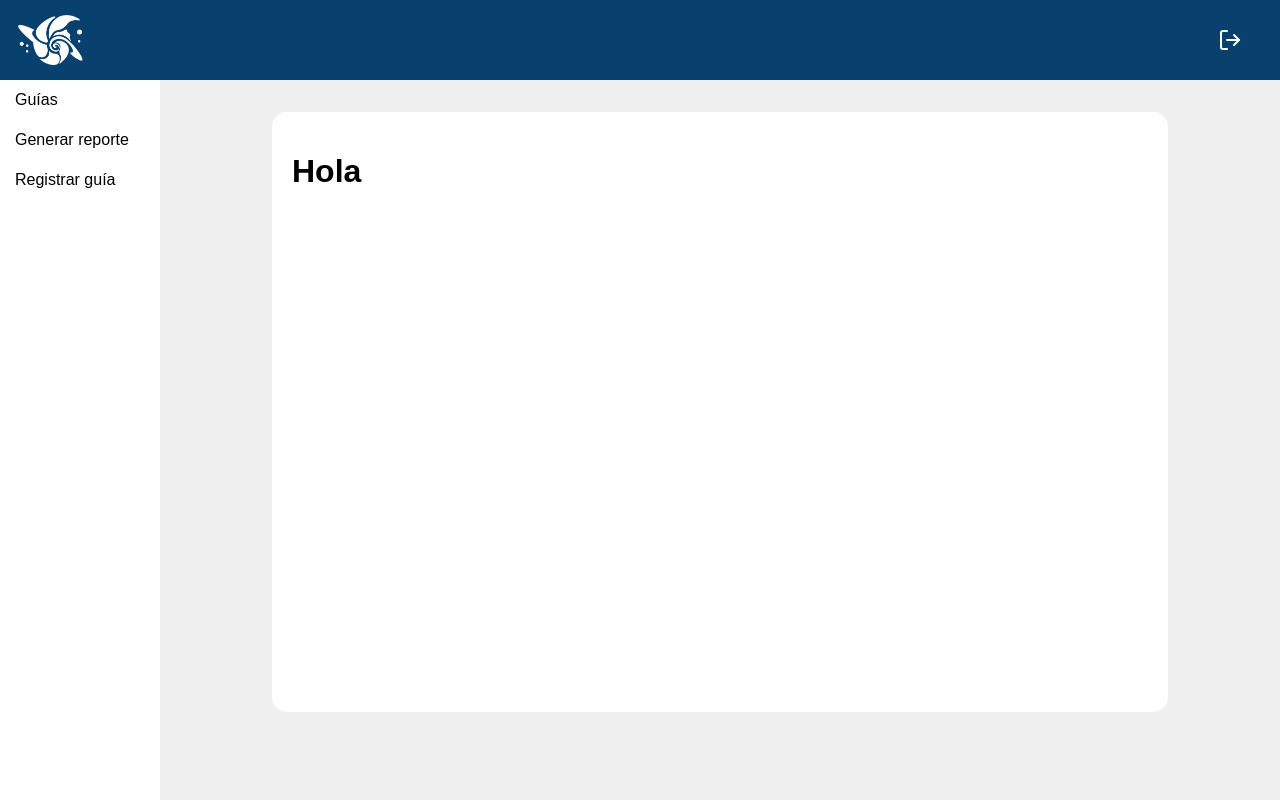
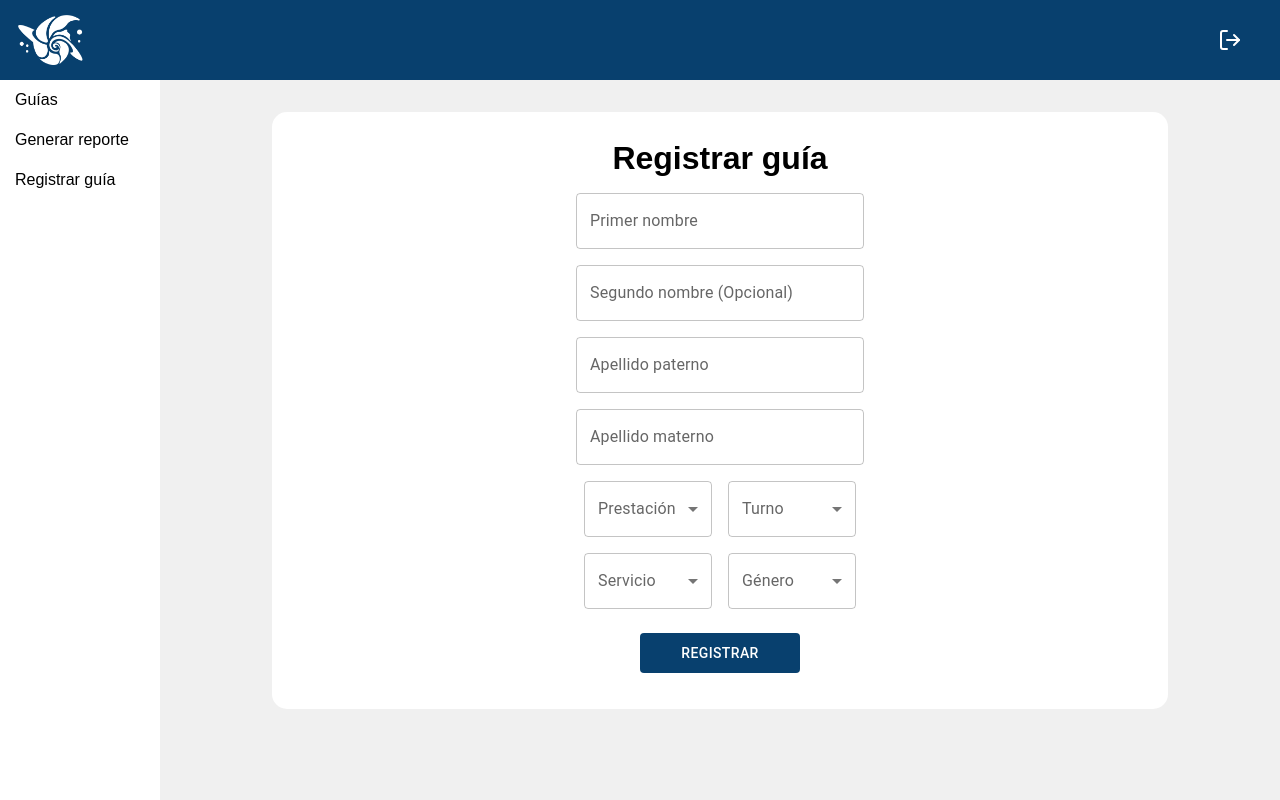
Before and after one commit to ReynaldoCerpa/registro-guias, a React (Create React App) app: page /AdminHome in a window 1280 px wide. Both pictures are taken after a click on the element "Registrar guía". Built offline with nearby package versions, Linux system fonts and the light colour scheme.

Commit message:
register form has styles

```diff
--- a/package.json
+++ b/package.json
@@ -5,6 +5,7 @@
   "dependencies": {
     "@emotion/react": "^11.7.1",
     "@emotion/styled": "^11.6.0",
+    "@material-ui/core": "^4.12.3",
     "@mui/material": "^5.2.4",
     "@mui/styled-engine-sc": "^5.1.0",
     "@testing-library/jest-dom": "^5.16.1",
--- a/src/components/Buttons.jsx
+++ b/src/components/Buttons.jsx
@@ -29,3 +29,13 @@ export const LoginButton = styled(StyledButton, {})({
     color: "#fff",
     "&:hover":{backgroundColor: "#0c5591"}
 })
+
+export const RegisterGuiaButton = styled(StyledButton, {})({
+    margin: "1rem",
+    height: "2.5rem",
+    width: "10rem",
+    display: "flex",
+    backgroundColor: "#08406e",
+    color: "#fff",
+    "&:hover":{backgroundColor: "#0c5591"}
+})
--- /dev/null
+++ b/src/components/Select.jsx
@@ -0,0 +1,19 @@
+import { Select as Selector, InputLabel, FormControl } from "@mui/material"
+
+const Select = ({title, width, value, handler, items}) => {
+    return (
+        <FormControl style={{margin:"0.5rem"}}>
+            <InputLabel >{title}</InputLabel>
+            <Selector
+                style={{ width: width }}
+                value={value}
+                label={title}
+                onChange={handler}
+            >
+                {items}
+            </Selector>
+        </FormControl>
+    )
+}
+
+export default Select
--- a/src/components/TextField.jsx
+++ b/src/components/TextField.jsx
@@ -6,3 +6,9 @@ export const TextField = styled(StyledTextField, {})({
     width: "100%",
     maxWidth: "15rem",
 });
+
+export const RegisterTextField = styled(StyledTextField, {})({
+    margin: "0.5rem",
+    width: "100%",
+    maxWidth: "20rem",
+});
--- a/src/pages/AdminHome/RegisterGuia/RegisterGuia.css
+++ b/src/pages/AdminHome/RegisterGuia/RegisterGuia.css
@@ -1,6 +1,26 @@
 .register-container{
-    height: 70vh;
     background-color: #fff;
     border-radius: 15px;
     padding: 20px;
 }
+
+.register-items{
+    display: flex;
+    flex-direction: column;
+    align-items: center;
+}
+
+.register-container h1{
+    margin: 0;
+}
+
+.textInput-items{
+    display: flex;
+    flex-direction: column;
+    align-items: center;
+}
+
+.select-items{
+    display: flex;
+    justify-content: space-between;
+}
--- a/src/pages/AdminHome/RegisterGuia/RegisterGuia.jsx
+++ b/src/pages/AdminHome/RegisterGuia/RegisterGuia.jsx
@@ -1,11 +1,124 @@
+import { RegisterTextField } from "../../../components/TextField"
+import { RegisterGuiaButton } from "../../../components/Buttons"
+import { MenuItem, TextField } from "@mui/material"
 import "./RegisterGuia.css"
+import { useState } from "react"
+import Select from "../../../components/Select"
 
 const RegisterGuia = () => {
+
+    const [primerNombre, setPrimerNombre] = useState("");
+    const [segundoNombre, setSegundoNombre] = useState("");
+    const [apellidoPaterno, setApellidoPaterno] = useState("");
+    const [apellidoMaterno, setApellidoMaterno] = useState("");
+    const [prestacion, setPrestacion] = useState("");
+    const [turno, setTurno] = useState("");
+    const [servicio, setServicio] = useState("");
+    const [genero, setGenero] = useState("");
+
+    const handlePrestacion = (e) => setPrestacion(e.target.value);
+    const handleTurno = (e) => setTurno(e.target.value);
+    const handleServicio = (e) => setServicio(e.target.value);
+    const handleGenero = (e) => setGenero(e.target.value);
+
     return (
         <div className="register-container">
-          <h1>Hola</h1>
+            <div className="register-items">
+                <h1 style={{ margin: "0.5rem" }}>Registrar guía</h1>
+                <form>
+                    <div className="textInput-items">
+                        <RegisterTextField
+                            autoComplete="off"
+                            value={primerNombre}
+                            onInput={(e)=>setPrimerNombre(e.target.value)}
+                            label="Primer nombre"
+                        />
+                        <RegisterTextField
+                            autoComplete="off"
+                            value={segundoNombre}
+                            onInput={(e)=>setSegundoNombre(e.target.value)}
+                            label="Segundo nombre (Opcional)"
+                        />
+                        <RegisterTextField
+                            autoComplete="off"
+                            value={apellidoPaterno}
+                            onInput={(e)=>setApellidoPaterno(e.target.value)}
+                            label="Apellido paterno"
+                        />
+                        <RegisterTextField
+                            autoComplete="off"
+                            value={apellidoMaterno}
+                            onInput={(e)=>setApellidoMaterno(e.target.value)}
+                            label="Apellido materno"
+                        />
+                    </div>
+                    <div className="select-items">
+                        <Select
+                            title="Prestación"
+                            width="8rem"
+                            value={prestacion}
+                            handler={handlePrestacion}
+                            items={[
+                                <MenuItem key={"S.S.C."} value={"S.S.C."}>S.S.C.</MenuItem>,
+                                <MenuItem key={"S.S.P."} value={"S.S.P."}>S.S.P.</MenuItem>,
+                                <MenuItem key={"P.P."} value={"P.P."}>P.P.</MenuItem>
+                            ]}
+                        />
+                        <Select
+                            title="Turno"
+                            width="8rem"
+                            value={turno}
+                            handler={handleTurno}
+                            items={[
+                                <MenuItem key={"Matutino"} value={"Matutino"}>Matutino</MenuItem>,
+                                <MenuItem key={"Vespertino"} value={"Vespertino"}>Vespertino</MenuItem>,
+                            ]}
+                        />
+                    </div>
+                    <div className="select-items">
+                        <Select
+                            title="Servicio"
+                            width="8rem"
+                            value={servicio}
+                            handler={handleServicio}
+                            items={[
+                                <MenuItem key={"Liberado"} value={"Liberado"}>Liberado</MenuItem>,
+                                <MenuItem key={"Baja"} value={"Baja"}>Baja</MenuItem>,
+                                <MenuItem key={"Alta"} value={"Alta"}>Alta</MenuItem>
+                            ]}
+                        />
+                        <Select
+                            title="Género"
+                            width="8rem"
+                            value={genero}
+                            handler={handleGenero}
+                            items={[
+                                <MenuItem key={"H"} value={"H"}>H</MenuItem>,
+                                <MenuItem key={"M"} value={"M"}>M</MenuItem>,
+                            ]}
+                        />
+                    </div>
+                </form>
+                <RegisterGuiaButton>
+                    Registrar
+                </RegisterGuiaButton>
+            </div>
         </div>
     )
 }
 
+{/*
+<TextField
+    error={error}
+    value={username}
+    onInput={e => e.target.value.length < 35 ? setUsername(e.target.value) : username}
+    onKeyDown={(e)=>{
+        if (e.key === "Enter") {
+            handleSubmit(username, password)
+        }
+    }}
+    label="Usuario"
+/>
+*/}
+
 export default RegisterGuia
```
Also changed, not shown: 1 other file (tests, documents, lock files or other folders).
